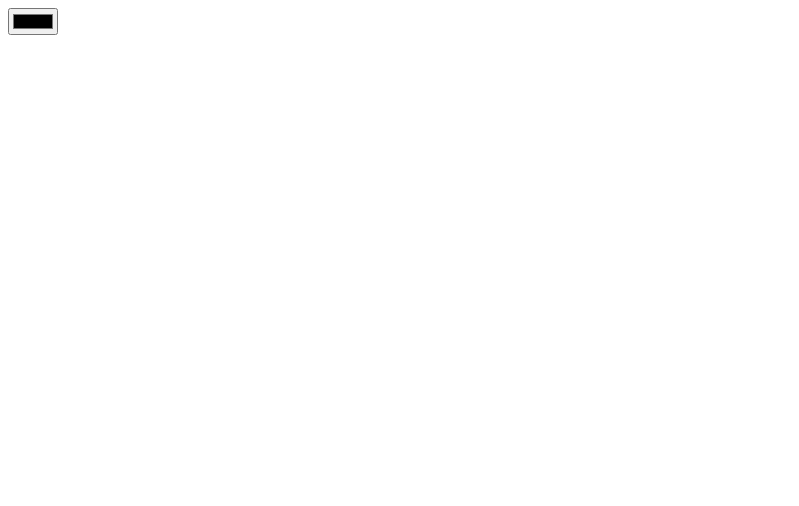
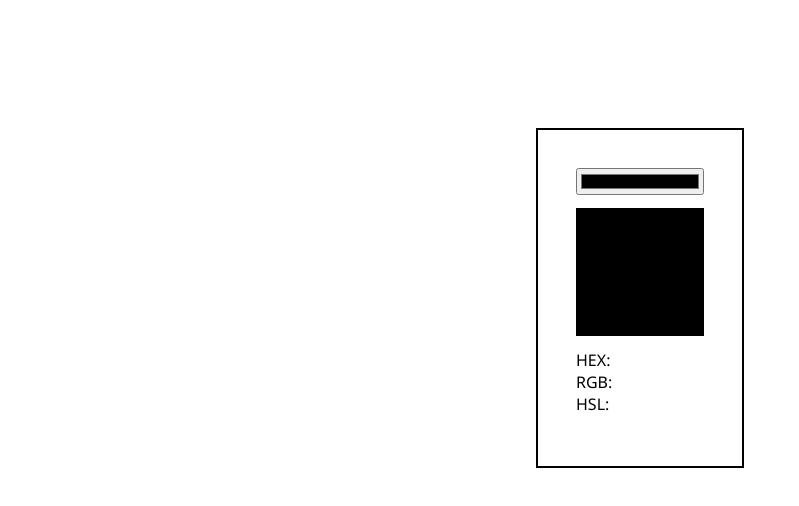
Before and after one commit to Ivanlsko/Color-Selector-Ver-1, a plain HTML site: page ver-1/index.html in a window 1280 px wide. Shown: the whole page, without its empty margins (0-799 px from the left). Drawn offline with Linux system fonts and the light colour scheme.

Commit message:
version 1 fully working

```diff
--- a/ver-1/index.html
+++ b/ver-1/index.html
@@ -9,19 +9,19 @@
   </head>
   <body>
     <div id="inputWrapper">
-      <input type="color" name="" id="" />
+      <input type="color" name="" id="" value="#000000" />
       <div id="square"></div>
       <div id="infoWrapper">
         <div id="HEX">
-          <h1></h1>
+          <h1>HEX:</h1>
           <p></p>
         </div>
         <div id="RGB">
-          <h1></h1>
+          <h1>RGB:</h1>
           <p></p>
         </div>
         <div id="HSL">
-          <h1></h1>
+          <h1>HSL:</h1>
           <p></p>
         </div>
       </div>
--- a/ver-1/script.js
+++ b/ver-1/script.js
@@ -4,6 +4,7 @@ let RGB = [];
 let r;
 let g;
 let b;
+let h, s, l;
 inputToHEX();
 
 //gathering input data into hex variable
@@ -31,14 +32,13 @@ function hexToRGB() {
 }
 
 //converting rgb to hsl
+//!! this function is not written by me
 function RGBtoHSL() {
   console.log("Rgb to HSL");
 
   r /= 255;
   g /= 255;
   b /= 255;
-
-  let h, s, l;
 
   const min = Math.min(r, g, b);
   const max = Math.max(r, g, b);
@@ -68,14 +68,20 @@ function RGBtoHSL() {
   s *= 100;
   l *= 100;
   console.log("hsl(%f,%f%,%f%)", h, s, l); // just for testing
+  showTheValue();
 }
 
 //function that shows the value of HEX. RGB, HSL in html
 function showTheValue() {
   console.log("Show the values in html");
+  document.querySelector("#HEX > p").innerHTML = hexCode;
+  document.querySelector("#RGB > p").innerHTML = `${RGB[0]}, ${RGB[1]}, ${RGB[2]}`;
+  document.querySelector("#HSL > p").innerHTML = `${h}, ${Math.floor(s)}%, ${Math.floor(l)}%`;
+  changeTheColor();
 }
 
 //function that changes the color of the bigger div
 function changeTheColor() {
   console.log("Change the color");
+  document.querySelector("#square").style.backgroundColor = `rgb(${RGB[0]}, ${RGB[1]}, ${RGB[2]})`;
 }
--- a/ver-1/style.css
+++ b/ver-1/style.css
@@ -0,0 +1,43 @@
+body {
+  font-family: "Segoe UI", Tahoma, Geneva, Verdana, sans-serif;
+}
+input {
+  width: 10vw;
+}
+#inputWrapper {
+  margin: 10vw auto;
+  width: 10vw;
+  padding: 3vw;
+  border: 2px solid black;
+}
+
+#inputWrapper > * {
+  margin-bottom: 1vw;
+}
+#square {
+  width: 10vw;
+  height: 10vw;
+  background-color: rgb(0, 0, 0);
+}
+
+h1 {
+  font-size: 1em;
+  font-weight: 400;
+}
+
+#infoWrapper > * {
+  display: flex;
+  width: 10vw;
+}
+#HEX > * {
+  margin: 0;
+  padding-right: 0.5vw;
+}
+#RGB > * {
+  margin: 0;
+  padding-right: 0.5vw;
+}
+#HSL > * {
+  margin: 0;
+  padding-right: 0.5vw;
+}
```
